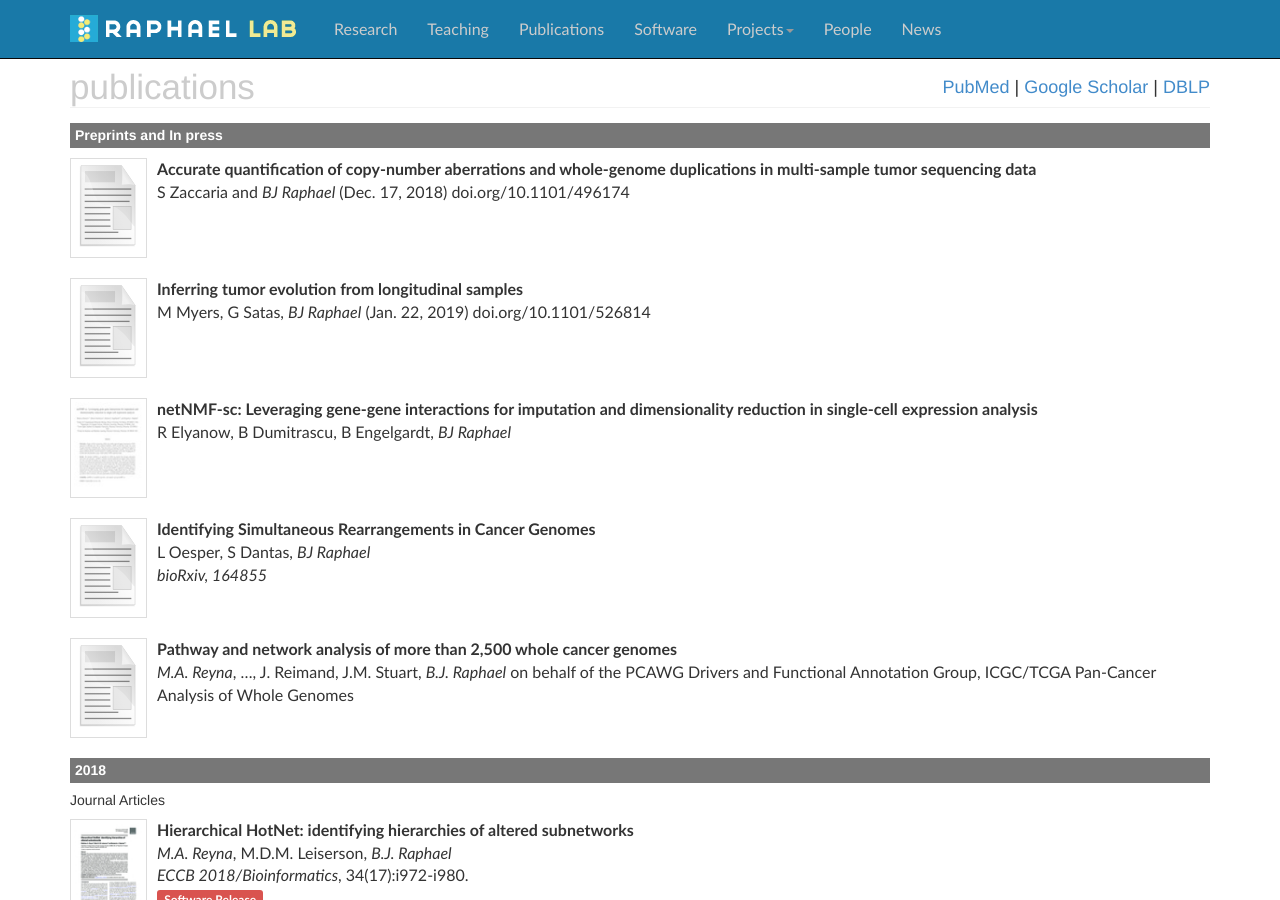
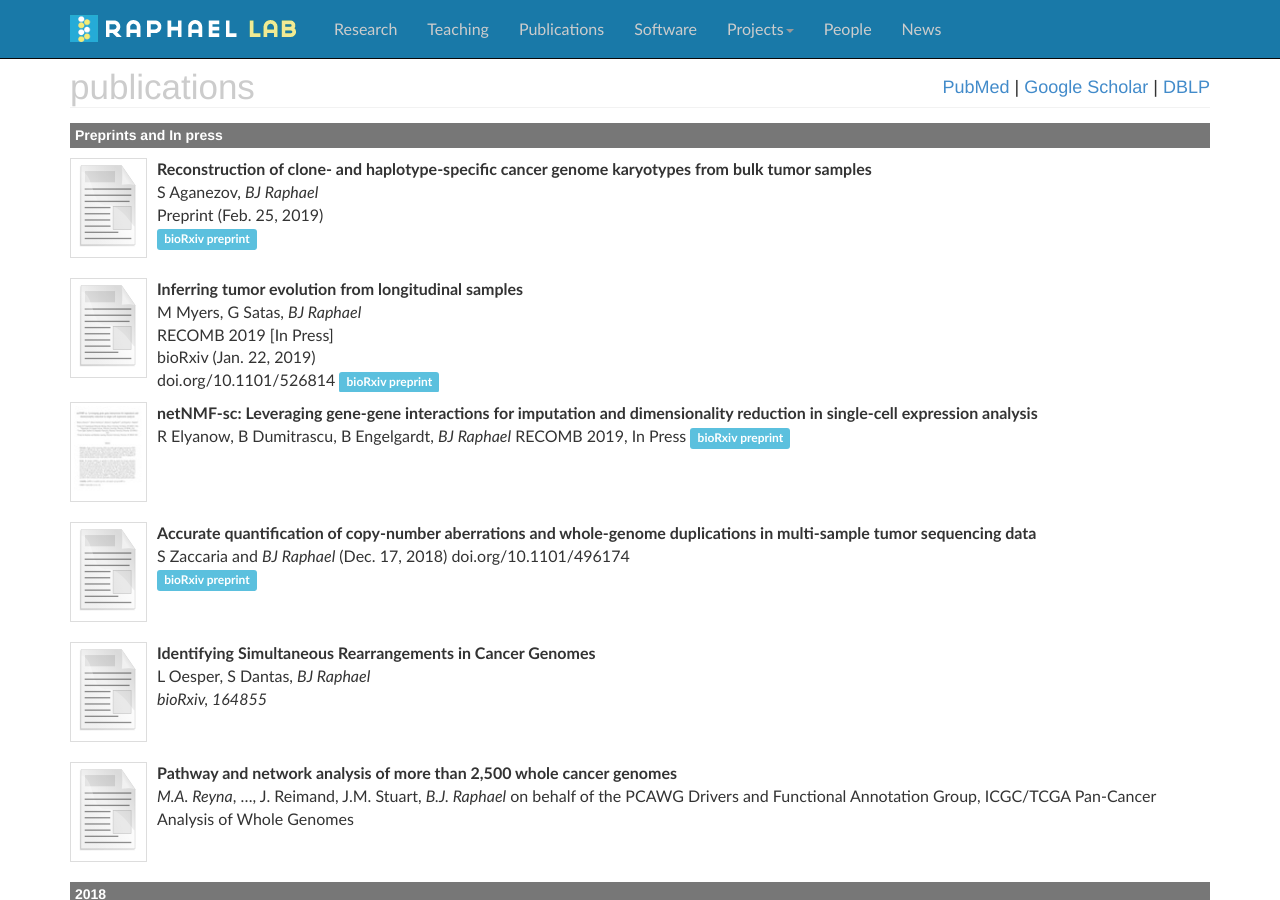
Before and after one commit to raphael-group/raphael-group.github.io, a Jekyll site: the page built from publications/index.md, in a window 1280 px wide and 900 px high. Built offline with Jekyll 4.4.1, drawn with Linux system fonts in a browser that asks for light colours; nearby versions of some CDN libraries; comment, search, counter and statistics services are not loaded.

Commit message:
Update index.md

```diff
--- a/publications/index.md
+++ b/publications/index.md
@@ -10,25 +10,53 @@ container_css_class: container publications
 
 ### Preprints and In press ###
 
+* [![RCK](../assets/img/papers/missing.svg)](https://www.biorxiv.org/content/10.1101/560839v1)
+**Reconstruction of clone- and haplotype-specific cancer genome karyotypes from bulk tumor samples**
 
-* [![HATCHet](../assets/img/papers/missing.svg)](https://www.biorxiv.org/content/10.1101/496174v1)
+	S Aganezov, _BJ Raphael_
+
+	Preprint (Feb. 25, 2019)
+
+	<span class="label label-info">
+        	<a href="https://www.biorxiv.org/content/10.1101/560839v1" target="_new">bioRxiv preprint</a>
+    </span>
+
+
+
+* [![CALDER](../assets/img/papers/missing.svg)](https://www.biorxiv.org/content/10.1101/526814v1)
+**Inferring tumor evolution from longitudinal samples**
+
+	M Myers, G Satas, _BJ Raphael_
+
+	RECOMB 2019 [In Press]
+
+	bioRxiv (Jan. 22, 2019)
+
+	doi.org/10.1101/526814
+	<span class="label label-info">
+        	<a href="https://www.biorxiv.org/content/10.1101/526814v1" target="_new">bioRxiv preprint</a>
+    	</span>
+
+* [![netNMF-sc](../assets/img/papers/netNMF-sc.jpg)](https://www.biorxiv.org/content/10.1101/544346v1)
+**netNMF-sc: Leveraging gene-gene interactions for imputation and dimensionality reduction in single-cell expression analysis**
+
+	R Elyanow, B Dumitrascu, B Engelgardt, _BJ Raphael_
+	RECOMB 2019, In Press
+	<span class="label label-info">
+       		<a href="https://www.biorxiv.org/content/10.1101/544346v1" target="_new">bioRxiv preprint</a>
+    	</span>
+
+ * [![HATCHet](../assets/img/papers/missing.svg)](https://www.biorxiv.org/content/10.1101/496174v1)
 **Accurate quantification of copy-number aberrations and whole-genome duplications in multi-sample tumor sequencing data**
 
 	S Zaccaria and _BJ Raphael_
 	(Dec. 17, 2018)
 	doi.org/10.1101/496174
 
-* [![CALDER](../assets/img/papers/missing.svg)](https://www.biorxiv.org/content/10.1101/526814v1)
-**Inferring tumor evolution from longitudinal samples**
+	<span class="label label-info">
+        	<a href="https://www.biorxiv.org/content/10.1101/496174v1" target="_new">bioRxiv preprint</a>
+	</span>
 
-	M Myers, G Satas, _BJ Raphael_
-	(Jan. 22, 2019)
-	doi.org/10.1101/526814
-
-* [![netNMF-sc](../assets/img/papers/netNMF-sc.jpg)](https://www.biorxiv.org/content/10.1101/544346v1)
-**netNMF-sc: Leveraging gene-gene interactions for imputation and dimensionality reduction in single-cell expression analysis**
-
-	R Elyanow, B Dumitrascu, B Engelgardt, _BJ Raphael_
 
 * [![ChromothripsisCCB](../assets/img/papers/missing.svg)]()
 **Identifying Simultaneous Rearrangements in Cancer Genomes**
```
